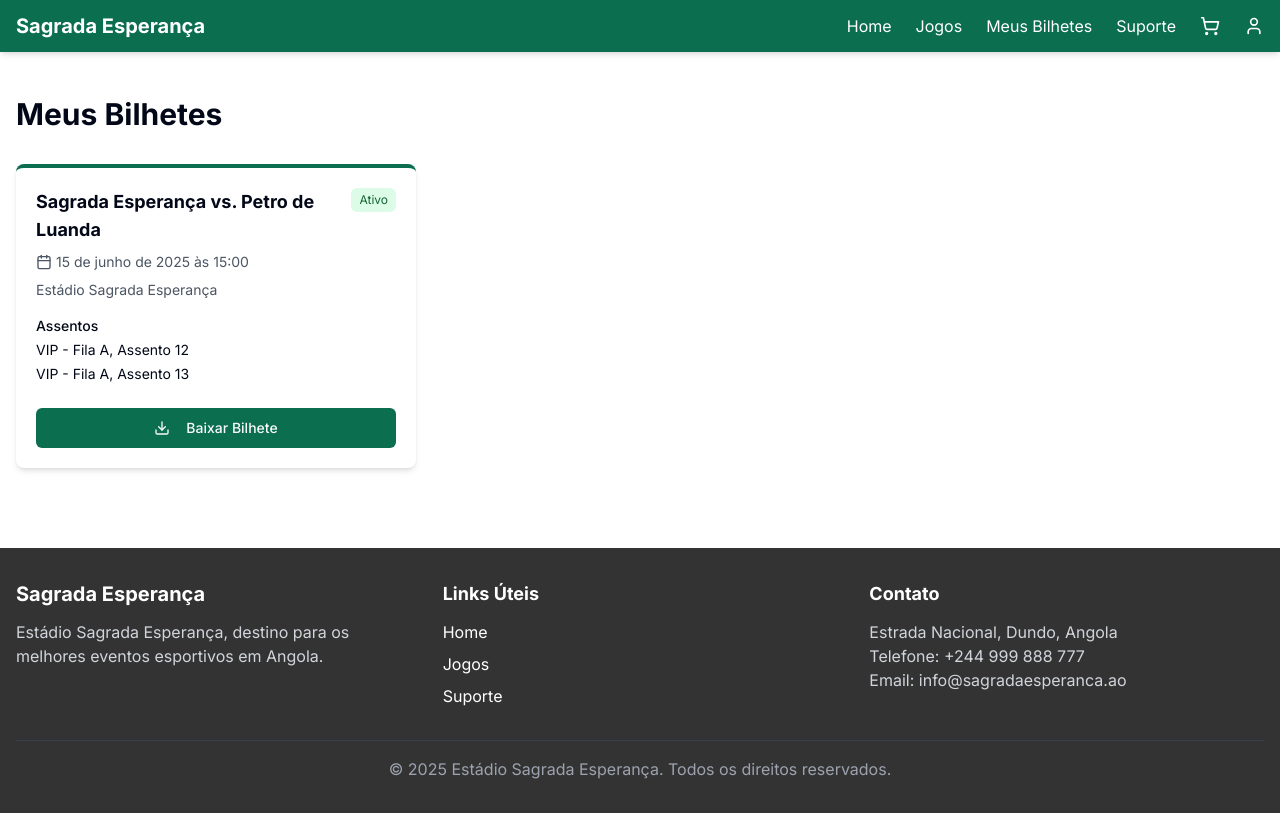
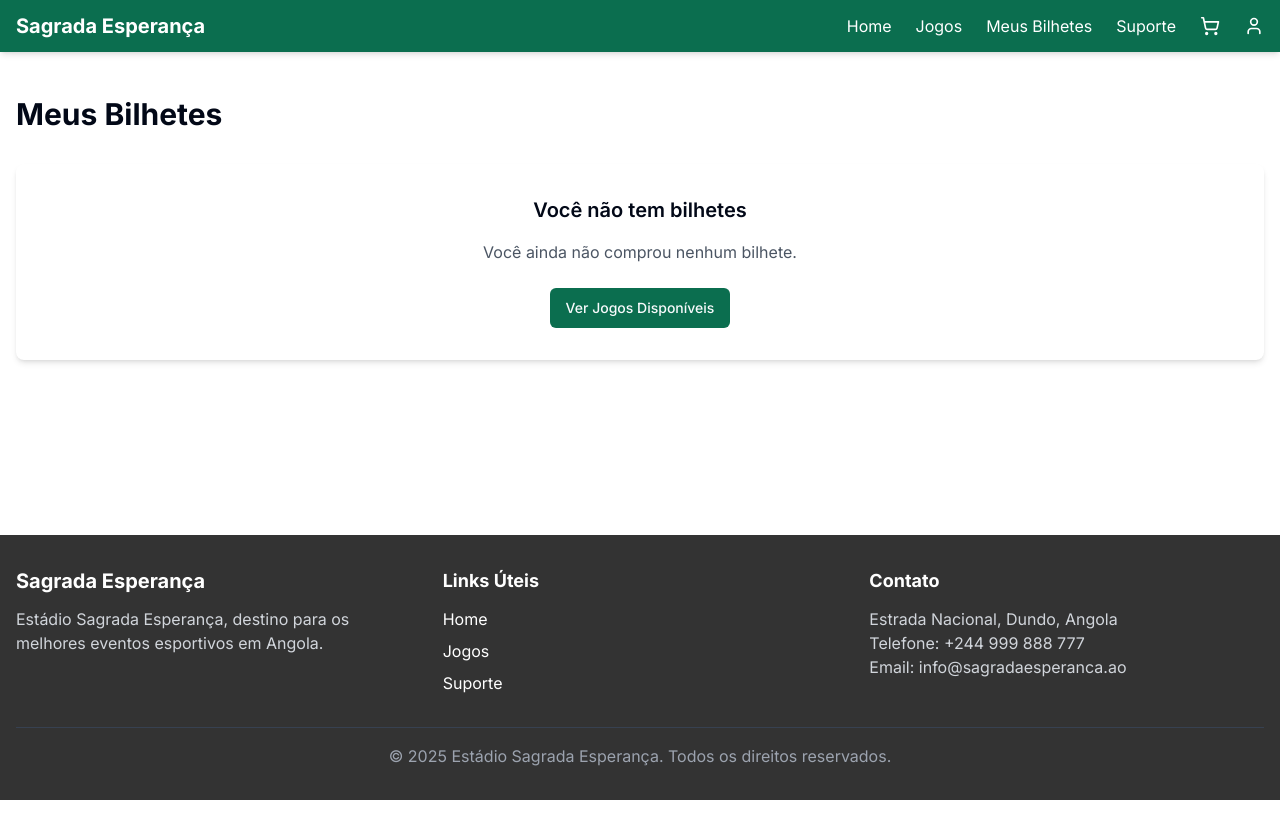
Before and after one commit to Dev-Hakiru/sagrada-ingresso-online, a React (Vite) app: page /tickets in a window 1280 px wide. Built offline with nearby package versions, Linux system fonts and the light colour scheme.

Commit message:
Fix: Empty state for tickets page
Show an empty state message when the user has no tickets.

```diff
--- a/src/pages/TicketsPage.tsx
+++ b/src/pages/TicketsPage.tsx
@@ -1,24 +1,10 @@
-
 import React from 'react';
 import Layout from '@/components/Layout';
 import { Button } from '@/components/ui/button';
 import { Calendar, Download } from 'lucide-react';
 
-// Mock ticket data
-const tickets = [
-  {
-    id: 1,
-    gameTitle: 'Sagrada Esperança vs. Petro de Luanda',
-    date: '2025-06-15',
-    time: '15:00',
-    stadium: 'Estádio Sagrada Esperança',
-    seats: [
-      { section: 'VIP', row: 'A', number: 12, price: 10000 },
-      { section: 'VIP', row: 'A', number: 13, price: 10000 }
-    ],
-    status: 'active'
-  }
-];
+// Iniciar com uma array vazia para representar que não há bilhetes
+const tickets = [];
 
 const TicketsPage = () => {
   const formatDate = (dateString: string): string => {
```
